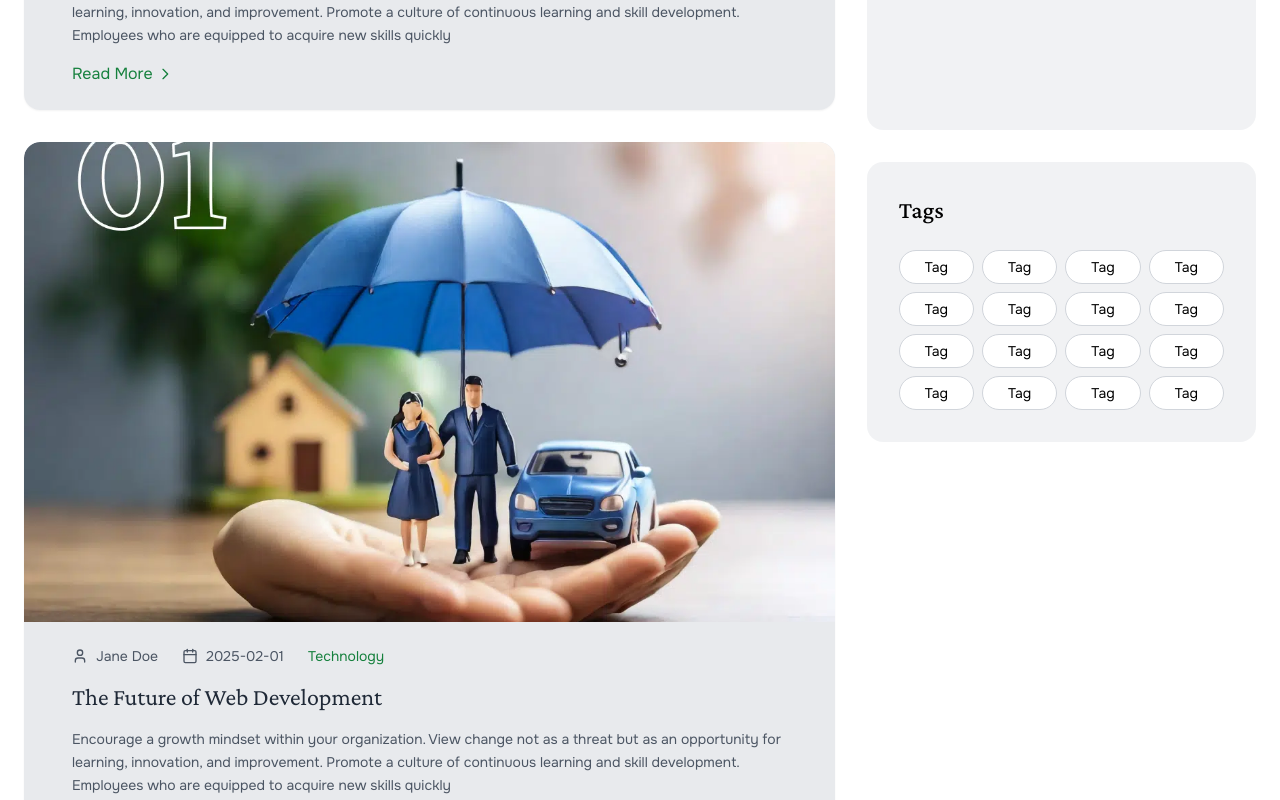
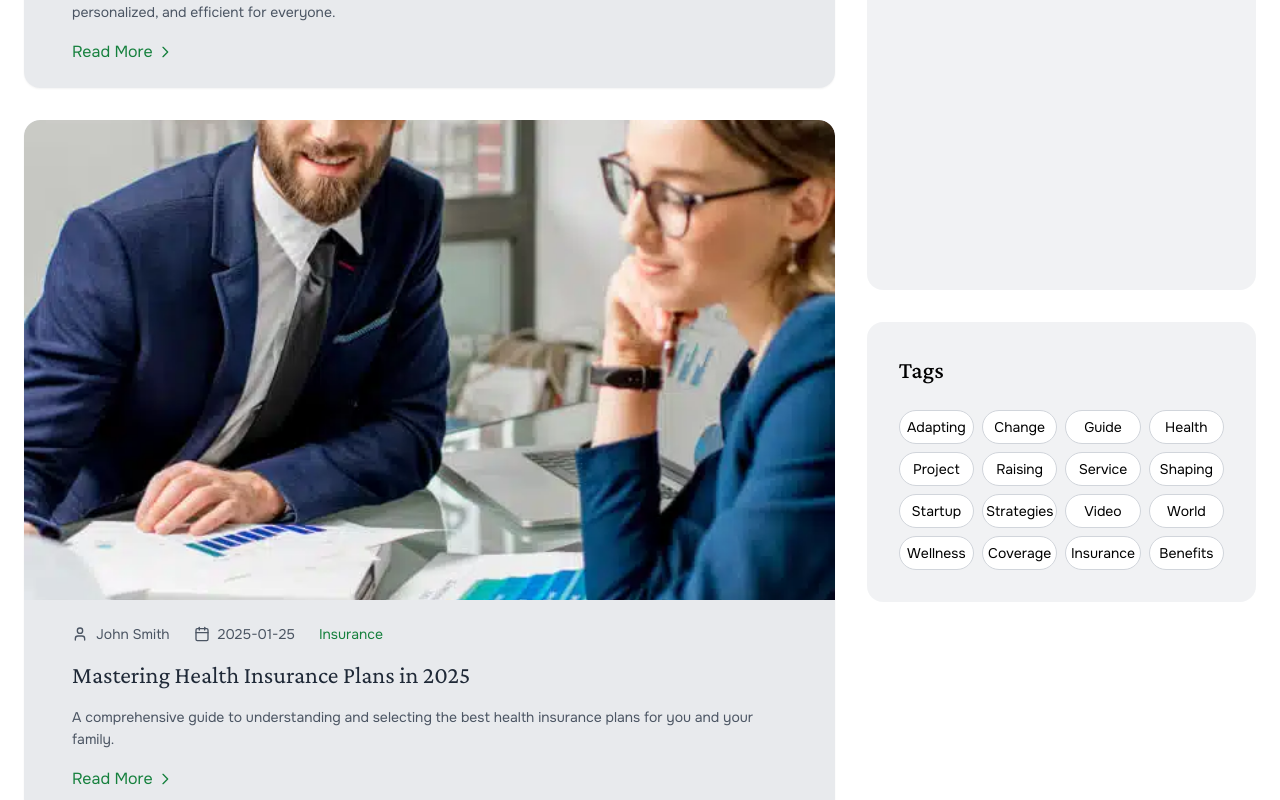
Before and after one commit to Akesh-lucien/horizon-care-react-demo, a Next.js app: page /blog in a window 1280 px wide. Shown: the part 1360-2160 px from the top of the page. Built offline with nearby package versions, Linux system fonts and the light colour scheme.

Commit message:
added content for all pages

```diff
--- a/src/components/pages/Home/faq.tsx
+++ b/src/components/pages/Home/faq.tsx
@@ -18,7 +18,7 @@ function FAQSection() {
       />
       <div className="container grid grid-cols-1 md:grid-cols-2 items-center gap-y-8 md:gap-x-7">
         <Accordion type="single" collapsible className="w-full">
-          {faqData.map((item, index) => (
+          {faqData.slice(0, 3).map((item, index) => (
             <AccordionItem key={item.id} value={item.id}>
               <div className="rounded-full bg-white px-4 md:px-8 border mb-2">
                 <AccordionTrigger className="text-left font-body text-sm md:text-lg hover:no-underline">
@@ -37,7 +37,7 @@ function FAQSection() {
           ))}
         </Accordion>
         <Accordion type="single" collapsible className="w-full">
-          {faqData.map((item, index) => (
+          {faqData.slice(3, 6).map((item, index) => (
             <AccordionItem key={item.id} value={item.id}>
               <div className="rounded-full bg-white px-4 md:px-8 border mb-2">
                 <AccordionTrigger className="text-left font-body text-sm md:text-lg hover:no-underline">
--- a/src/components/pages/Home/featured-blogs.tsx
+++ b/src/components/pages/Home/featured-blogs.tsx
@@ -12,12 +12,10 @@ function FeaturedBlogs() {
       <div className="container grid grid-cols-1 md:grid-cols-12 items-start gap-y-8 md:gap-x-12 py-8 md:py-16">
         <div className="md:col-span-4 space-y-6 lg:space-y-8">
           <Heading
-            accent="Featured This Week"
+            accent="FEATURED THIS WEEK"
             heading1="Most Reliable Insures"
             heading2="Efficient Consulting Agency"
-            subhead="Neque partrient sed nascetur facilisis suscipit ridiculus magna lobortis
-                    imperdiet vivamus est aliquam euismod nector quam convallis ornare
-                    justo service visionary sources unleash online"
+            subhead="Empowering businesses with strategic consulting solutions to drive growth and efficiency. Our visionary approach ensures impactful results, transforming challenges into opportunities."
           />
           <FadingSlide>
             <div className="w-full md:w-1/2 lg:w-[50%]">
--- a/src/components/pages/blog/hero.tsx
+++ b/src/components/pages/blog/hero.tsx
@@ -1,6 +1,5 @@
-import { useState } from "react";
 import MainBlogCard from "./main-blog-card";
-import { blogData } from "@/constants/data/index";
+import { blogData, tags } from "@/constants/data/index";
 import { Input } from "@/components/shadcn/input";
 import SharedButton from "@/components/shared/sharedButton";
 import RecentBlogCard from "./recent-blog-card";
@@ -21,8 +20,8 @@ function BlogPageHeroSection() {
 
       <div className="container grid grid-cols-1 md:grid-cols-12 items-start gap-4 md:gap-8 py-6 md:py-12 px-4 sm:px-6">
         <div className="md:col-span-8 space-y-6 md:space-y-8">
-          {Array.from({ length: 4 }).map((_, i) => (
-            <MainBlogCard key={i} {...singleBlog} />
+          {blogData?.slice(0, 4).map((blog, index) => (
+            <MainBlogCard key={index} {...blog} />
           ))}
         </div>
 
@@ -45,15 +44,15 @@ function BlogPageHeroSection() {
               <h3 className="capitalize font-heading font-medium text-xl md:text-2xl text-hover">
                 Recent Blogs
               </h3>
-              {Array.from({ length: 4 }).map((_, i) => (
-                <FadingSlide key={i}>
+              {blogData?.slice(0, 5).map((blog, index) => (
+                <FadingSlide key={index}>
                   <RecentBlogCard
-                    author="oreo"
-                    category="respiratory care"
-                    date="jan 1"
-                    description="lorem"
-                    imageUrl="/images/benefits-1.webp"
-                    title="Exploring the Full Spectrum of…"
+                    author={blog.author}
+                    category={blog.category}
+                    date={blog.date}
+                    description={blog.description}
+                    imageUrl={blog.imageUrl}
+                    title={blog.title}
                   />
                 </FadingSlide>
               ))}
@@ -64,13 +63,13 @@ function BlogPageHeroSection() {
                 Tags
               </h3>
               <div className="grid grid-cols-2 xs:grid-cols-3 sm:grid-cols-4 gap-2">
-                {Array.from({ length: 16 }).map((_, i) => (
+                {tags.map((tag) => (
                   <div
-                    key={i}
+                    key={tag.id}
                     className="py-1 px-2 md:px-3 md:py-1.5 border border-gray-300 rounded-full bg-white hover:bg-primary hover:text-white transition-all duration-500 cursor-pointer flex items-center justify-center"
                   >
                     <span className="font-body capitalize text-xs md:text-sm">
-                      Tag
+                      {tag.name}
                     </span>
                   </div>
                 ))}
--- a/src/components/pages/service/recent-blogs.tsx
+++ b/src/components/pages/service/recent-blogs.tsx
@@ -30,7 +30,7 @@ const BlogCard = React.memo(
       <div className="max-w-xl bg-white rounded-3xl overflow-hidden shadow-sm">
         <div className="relative">
           <img
-            src="/images/blogs-img.webp"
+            src={imageUrl}
             alt={title}
             className="w-full h-64 object-cover"
           />
--- a/src/constants/data/index.ts
+++ b/src/constants/data/index.ts
@@ -10,6 +10,10 @@ import {
   ProgressBarProps,
   galleryProps,
   FeaturedBlogCardProps,
+  Benefits,
+  InsuranceService,
+  Testimonial,
+  Tag,
 } from "@/types/index";
 
 // footer data start
@@ -45,89 +49,94 @@ export const footerData: IFooterData = {
 // blogs data start
 export const blogData: BlogCardProps[] = [
   {
-    title: "The Future of Web Development",
+    title: "The Future of Healthcare Insurance",
     description:
-      "Encourage a growth mindset within your organization. View change not as a threat but as an opportunity for learning, innovation, and improvement. Promote a culture of continuous learning and skill development. Employees who are equipped to acquire new skills quickly",
-    author: "Jane Doe",
+      "Discover how digital transformation is reshaping healthcare insurance, making policies more accessible, personalized, and efficient for everyone.",
+    author: "Dr. Jane Doe",
     date: "2025-02-01",
-    category: "Technology",
-    imageUrl: "/images/benefits-1.webp",
+    category: "Healthcare",
+    imageUrl: "/images/gallery-img-1.webp",
   },
   {
-    title: "Mastering JavaScript in 2025",
+    title: "Mastering Health Insurance Plans in 2025",
     description:
-      "A comprehensive guide to becoming a JavaScript expert this year.",
+      "A comprehensive guide to understanding and selecting the best health insurance plans for you and your family.",
     author: "John Smith",
     date: "2025-01-25",
-    category: "Programming",
-    imageUrl: "/images/javascript.jpg",
+    category: "Insurance",
+    imageUrl: "/images/gallery-img-2.webp",
   },
   {
-    title: "UI/UX Design Principles for Modern Apps",
-    description: "Learn the key principles to create stunning user interfaces.",
+    title: "Key Benefits of Preventive Healthcare",
+    description:
+      "Learn how preventive healthcare can reduce costs and improve your overall well-being with early detection strategies.",
     author: "Emily Johnson",
     date: "2025-01-15",
-    category: "Design",
-    imageUrl: "/images/ui-ux.jpg",
+    category: "Wellness",
+    imageUrl: "/images/gallery-img-3.webp",
   },
   {
-    title: "Getting Started with Next.js",
+    title: "Navigating Claims: A Beginner’s Guide",
     description:
-      "A beginner's guide to building fast and scalable web apps with Next.js.",
+      "Step-by-step guidance on how to file health insurance claims smoothly and avoid common pitfalls.",
     author: "Michael Brown",
     date: "2025-01-10",
-    category: "Web Development",
-    imageUrl: "/images/nextjs.jpg",
+    category: "Claims",
+    imageUrl: "/images/gallery-img-4.webp",
   },
   {
-    title: "Boost Your Productivity with These Tools",
-    description: "Discover top tools that can help enhance your productivity.",
+    title: "Boost Your Health with These Wellness Tips",
+    description:
+      "Discover practical wellness strategies to enhance your health and reduce the need for extensive medical care.",
     author: "Sarah Lee",
     date: "2025-01-05",
-    category: "Productivity",
-    imageUrl: "/images/productivity.jpg",
+    category: "Wellness",
+    imageUrl: "/images/gallery-img-5.webp",
   },
   {
-    title: "The Importance of Cybersecurity in 2025",
-    description: "Understand why cybersecurity is critical in the digital era.",
+    title: "The Importance of Mental Health Coverage",
+    description:
+      "Understand why mental health coverage is vital in modern healthcare insurance policies and how it benefits you.",
     author: "Chris Martin",
     date: "2025-02-03",
-    category: "Security",
-    imageUrl: "/images/cybersecurity.jpg",
+    category: "Mental Health",
+    imageUrl: "/images/mental-health.webp",
   },
   {
-    title: "10 Best Coding Practices for Developers",
-    description: "Improve your coding skills with these best practices.",
+    title: "10 Essential Health Insurance Tips",
+    description:
+      "Improve your insurance literacy with these essential tips for maximizing your coverage and minimizing costs.",
     author: "Olivia White",
     date: "2025-01-20",
-    category: "Development",
-    imageUrl: "/images/coding-practices.jpg",
+    category: "Insurance Tips",
+    imageUrl: "/images/insurance-tips.jpg",
   },
   {
-    title: "Why React is Still Dominating Frontend Development",
-    description: "An in-depth look at React's continued popularity.",
+    title: "Why Family Health Plans Are a Smart Choice",
+    description:
+      "Explore the benefits of family health insurance plans and why they’re a cost-effective option for households.",
     author: "Daniel Green",
     date: "2025-01-30",
-    category: "Frontend",
-    imageUrl: "/images/react.jpg",
+    category: "Family Health",
+    imageUrl: "/images/family-health.jpg",
   },
   {
-    title: "A Guide to Effective Remote Work",
+    title: "A Guide to Remote Healthcare Services",
     description:
-      "Tips and strategies for staying productive while working remotely.",
+      "Learn how telemedicine is revolutionizing healthcare access, making medical consultations more convenient than ever.",
     author: "Sophia Brown",
     date: "2025-02-02",
-    category: "Work",
-    imageUrl: "/images/remote-work.jpg",
+    category: "Telemedicine",
+    imageUrl: "/images/telemedicine.jpg",
   },
   {
-    title: "Exploring AI and Machine Learning in 2025",
+    title: "Exploring the Role of AI in Healthcare Insurance",
     description:
-      "How AI and machine learning are transforming industries worldwide.",
+      "Discover how AI is transforming claims processing, fraud detection, and personalized healthcare plans.",
     author: "William Davis",
     date: "2025-01-28",
-    category: "AI",
-    imageUrl: "/images/ai-ml.jpg",
+    category: "Healthcare Tech",
+    imageUrl: "/images/ai-healthcare.jpg",
   },
 ];
 
@@ -164,6 +173,12 @@ export const faqData: FAQItem[] = [
     question: "Can I integrate with existing systems?",
     answer:
       "Our solutions are designed to be compatible with most major home automation platforms. We'll conduct a full compatibility assessment before installation.",
+  },
+  {
+    id: "item-6",
+    question: "We're one of Glassdoor's Best Places to Work in 2023!",
+    answer:
+      "Celebrating our recognition as a top workplace, thanks to our outstanding team and leadership.",
   },
 ];
 // faq data end
@@ -323,7 +338,7 @@ export const blogPosts: BlogPostCardProps[] = [
     date: "November 28, 2023",
     title:
       "Exploring the Full Spectrum of Digital Marketing’s Influence and Impact in the...",
-    imageUrl: "/images/digital-marketing.jpg",
+    imageUrl: "/images/gallery-img-1.webp",
     slug: "exploring-digital-marketing-influence",
   },
   {
@@ -331,7 +346,7 @@ export const blogPosts: BlogPostCardProps[] = [
     author: "GrowHub",
     date: "November 28, 2023",
     title: "Delivering Memorable and Building Brand the Company Loyalty Zone",
-    imageUrl: "/images/brand-loyalty.jpg",
+    imageUrl: "/images/gallery-img-2.webp",
     slug: "building-brand-loyalty-zone",
   },
   {
@@ -340,7 +355,7 @@ export const blogPosts: BlogPostCardProps[] = [
     date: "November 28, 2023",
     title:
       "Mastery of Creative Problem Solving in Your Startup Office Business Plan",
-    imageUrl: "/images/startup-office.jpg",
+    imageUrl: "/images/gallery-img-3.webp",
     slug: "creative-problem-solving-startup",
   },
 ];
@@ -352,17 +367,17 @@ export const whyChooseCardsData: WhyChooseProps[] = [
   {
     title: "Best Business Consulting",
     description:
-      "Fusce condimentum mattis placerat odio donec lacus porta torq uent, mauris gravida rutrum.",
+      "Empowering businesses with strategic insights and innovative solutions to drive growth and success. We help you make informed decisions that matter.",
   },
   {
     title: "24/7 Customer Support",
     description:
-      "Placerat condimentum mattis odio donec lacus porta torq uent, mauris gravida rutrum Fusce.",
+      "Always here for you—our dedicated support team ensures prompt assistance anytime, anywhere, keeping your business running smoothly.",
   },
   {
     title: "Professional Team Members",
     description:
-      "Mattis Placerat condimentum odio donec lacus porta torq uent, mauris gravida rutrum Fusce.",
+      "A team of experts committed to excellence, bringing diverse skills and experience to deliver top-notch solutions tailored to your needs.",
   },
 ];
 // why choose us data end
@@ -448,3 +463,86 @@ export const featuredBlogCards: FeaturedBlogCardProps[] = [
 ];
 
 // featured blogs data end
+
+// benefits data end
+export const benefitsData: Benefits[] = [
+  {
+    benefit: "Affordable Premium Plans",
+  },
+  {
+    benefit: "Hassle-Free Claim Process",
+  },
+  {
+    benefit: "24/7 Customer Support",
+  },
+  {
+    benefit: "Flexible Coverage Options",
+  },
+];
+// benefits data end
+
+export const insuranceServices: InsuranceService[] = [
+  {
+    title: "SafeGuard Assurance",
+    description:
+      "Protect your assets with our risk management solutions, ensuring safety in every aspect of life.",
+  },
+  {
+    title: "EliteCover Insurance",
+    description:
+      "Exclusive insurance plans for high-net-worth individuals, offering premium protection and benefits.",
+  },
+  {
+    title: "ShieldPlus Insurance",
+    description:
+      "Advanced coverage designed to shield you from life’s uncertainties with flexible options.",
+  },
+  {
+    title: "SecureLife Insurance",
+    description:
+      "Reliable life insurance plans to secure your family’s future, no matter what life brings.",
+  },
+];
+
+export const testimonials: Testimonial[] = [
+  {
+    name: "Diamond Miller",
+    designation: "CEO Director",
+    quote:
+      "We are helping companies untangle very large complex issues that always emerge during their digital evolution journey.",
+    imageUrl: "/path/to/diamond-miller-image.jpg", // Replace with the actual image path
+  },
+  {
+    name: "Sophia Green",
+    designation: "Marketing Head",
+    quote:
+      "Their innovative solutions helped us scale faster while maintaining top-notch quality across all platforms.",
+    imageUrl: "/path/to/sophia-green-image.jpg", // Replace with the actual image path
+  },
+  {
+    name: "Ethan Brown",
+    designation: "CTO",
+    quote:
+      "The technical expertise and dedication shown by their team were instrumental in our project success.",
+    imageUrl: "/path/to/ethan-brown-image.jpg", // Replace with the actual image path
+  },
+];
+
+export const tags: Tag[] = [
+  { id: 1, name: "Adapting" },
+  { id: 2, name: "Change" },
+  { id: 3, name: "Guide" },
+  { id: 4, name: "Health" },
+  { id: 5, name: "Project" },
+  { id: 6, name: "Raising" },
+  { id: 7, name: "Service" },
+  { id: 8, name: "Shaping" },
+  { id: 9, name: "Startup" },
+  { id: 10, name: "Strategies" },
+  { id: 11, name: "Video" },
+  { id: 12, name: "World" },
+  { id: 13, name: "Wellness" },
+  { id: 14, name: "Coverage" },
+  { id: 15, name: "Insurance" },
+  { id: 16, name: "Benefits" },
+];
```
Also changed, not shown: src/components/pages/Home/benefits.tsx (+7 -9 lines), src/components/pages/Home/service.tsx (+11 -9 lines), src/components/pages/Home/testimonials.tsx (+7 -6 lines), src/types/index.ts (+31 -0 lines).
